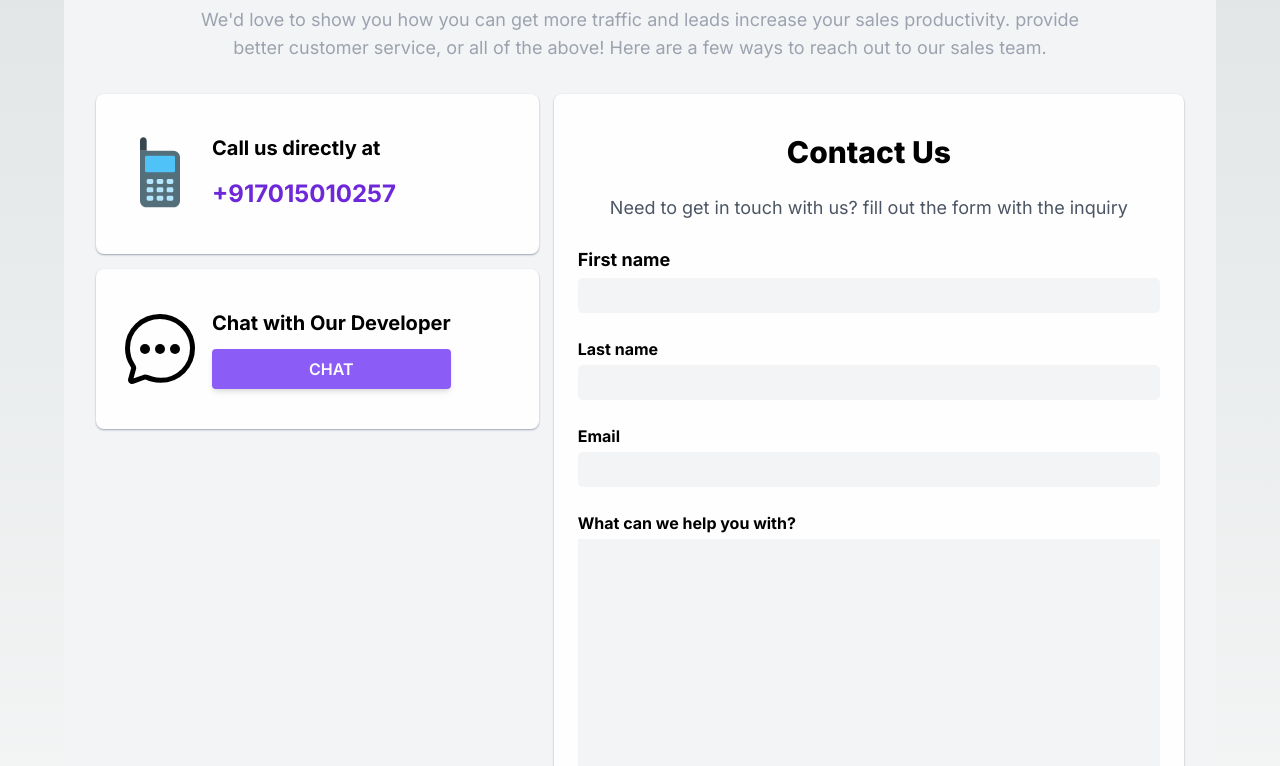
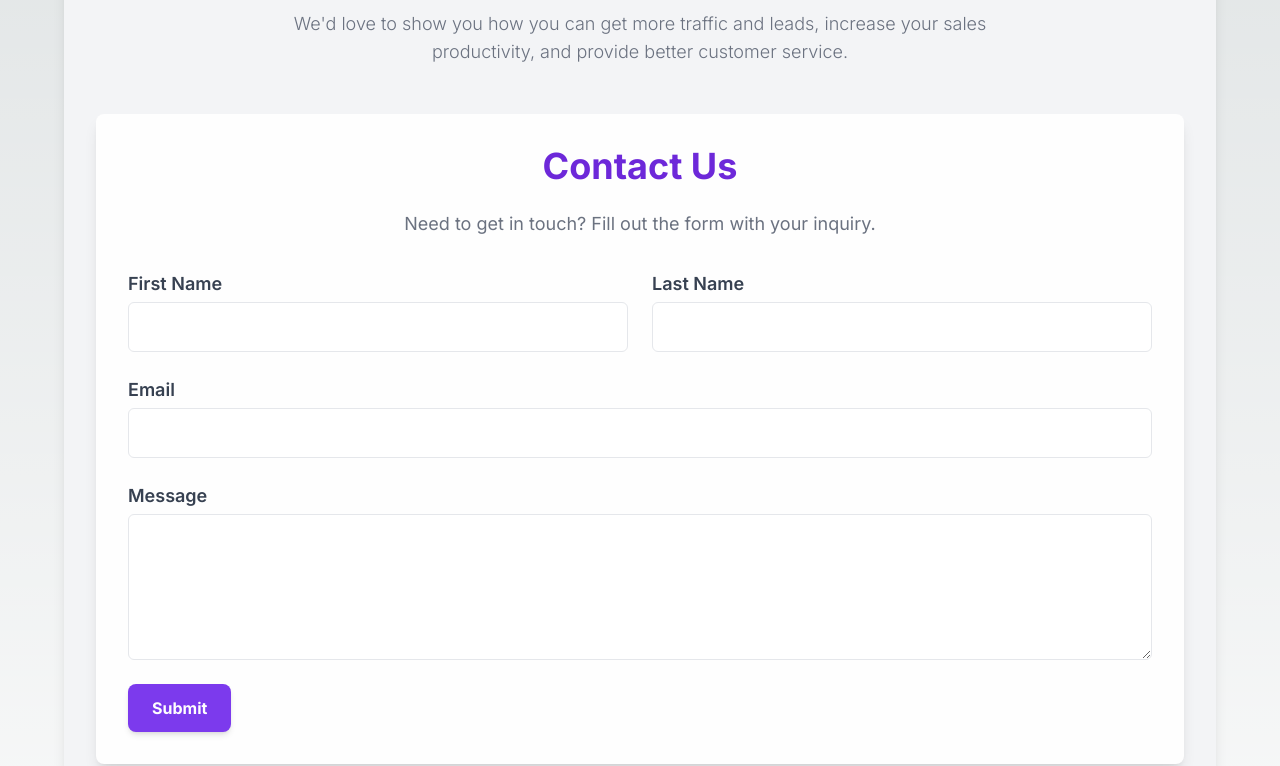
Before and after one commit to ashishyadav21/conpany-website, a Next.js app: page /contact-us in a window 1280 px wide. Shown: the part 634-1400 px from the top of the page. Built offline with nearby package versions, Linux system fonts and the light colour scheme.

Commit message:
implemented email functionality

```diff
--- a/package.json
+++ b/package.json
@@ -9,7 +9,10 @@
     "lint": "next lint"
   },
   "dependencies": {
+    "@emailjs/browser": "^4.4.1",
     "classnames": "^2.5.1",
+    "emailjs": "^4.0.3",
+    "emailjs-com": "^3.2.0",
     "next": "^14.2.13",
     "react": "^18",
     "react-dom": "^18",
--- a/src/app/layout.tsx
+++ b/src/app/layout.tsx
@@ -7,7 +7,7 @@ import Footer from "@/components/Footer";
 const inter = Inter({ subsets: ["latin"] });
 
 export const metadata: Metadata = {
-  title: "Create Next App",
+  title: "ionsoftinc",
   description: "Generated by create next app",
 };
 
--- a/src/components/ContactUS.tsx
+++ b/src/components/ContactUS.tsx
@@ -1,104 +1,153 @@
 "use client";
-import { IoChatbubbleEllipsesOutline } from "react-icons/io5";
-import { FcCellPhone } from "react-icons/fc";
-import React from "react";
+import React, { useState } from "react";
+import emailjs from 'emailjs-com';
 import { useRouter } from "next/navigation";
-import "./ContactUs.css";
+import CustomImage from "./CustomImage";
+import Modal from "./Modal";
+import { relative } from "path";
+
 const ContactUs = () => {
   const router = useRouter();
+  const [formData, setFormData] = useState({
+    firstName: '',
+    to_name: 'ashishplus4me@gmail.com',
+    lastName: '',
+    from_name: '',
+    message: ''
+  });
+
+  const [isSent, setIsSent] = useState(false);
+  const [error, setError] = useState('');
+
+  const sendEmail = (e: React.FormEvent) => {
+    e.preventDefault();
+
+    emailjs.send(
+      'service_35vhb1a',           // Replace with your EmailJS Service ID
+      'template_xlvigdj',          // Replace with your EmailJS Template ID
+      formData,                    // The form data object
+      '0cFK8ENEnLd8f_-qI'            // Replace with your EmailJS Public Key (User ID)
+    ).then(
+      (result) => {
+        console.log('Email successfully sent!', result.text);
+        setIsSent(true);
+        setError('');
+      },
+      (error) => {
+        console.error('There was an error:', error.text);
+        setIsSent(false);
+        setError('Failed to send email.');
+      }
+    );
+  };
+
+  const handleChange = (e: React.ChangeEvent<HTMLInputElement | HTMLTextAreaElement>) => {
+    setFormData({
+      ...formData,
+      [e.target.name]: e.target.value,
+    });
+  };
 
   return (
-    <div>
     <div className="scroll-snap-y scroll-smooth">
-        <section className="h-[576px] bg-event bg-cover z-10 bg-center items-center justify-center">
+      <section className="h-[576px] bg-cover z-10 bg-center flex items-center justify-center">
+        <CustomImage
+          src="/images/developer_word_1.png"
+          alt='Developer_Work'
+          width={500}
+          height={700}
+        />
       </section>
 
-        <div className="container bg-gray-100 -mt-20 m-auto max-w-6xl p-8 text-black py-10 mb-10">
-          <div className="container text-center m-auto w-100 grid gap-3">
-            <h1 className="font-extrabold text-4xl sm:text-3xl">
-              CONTACT US ABOUT HUBSPOT'S SOFTWARE
-            </h1>
-            <p className="font-normal text-xl sm:text-lg mb-8 text-gray-400">
-              We'd love to show you how you can get more traffic and leads
-              increase your sales productivity. provide better customer service,
-              or all of the above! Here are a few ways to reach out to our sales
-              team.
+
+      <div className={`container bg-gray-100 -mt-20 mx-auto max-w-6xl p-8 text-black py-10 mb-10 rounded-lg shadow-lg ${isSent ? 'relative' : ''}`}>
+        {isSent &&
+          <Modal
+            type='success'
+            message="Email sent successfully!"
+            duration={5000}
+          />}
+        {error &&
+          <Modal
+            type='error'
+            message={error}
+          />}
+
+        <div className="text-center mx-auto space-y-4 max-w-3xl">
+          <h2 className="font-extrabold text-2xl md:text-3xl text-black">
+            Contact us about HubSpot&#39;s software
+          </h2>
+          <p className="text-lg md:text-lg font-light text-gray-500 leading-relaxed">
+            We&#39;d love to show you how you can get more traffic and leads,
+            increase your sales productivity, and provide better customer service.
           </p>
         </div>
-          <div className="gridcontainer">
-            <div className="flex-container">
-              <div className="container first py-10 px-6 bg-white shadow-sm shadow-gray-400 hover:shadow-2xl hover:shadow-gray-600 rounded-lg flex flex-row gap-3">
-                <div className="left">
-                  <FcCellPhone size={80} />
+
+
+        <div className="mt-12 bg-white shadow-lg rounded-lg p-8">
+          <h3 className="text-3xl md:text-4xl font-bold text-center text-violet-700 mb-6">
+            Contact Us
+          </h3>
+          <p className="text-lg text-gray-500 text-center mb-8">
+            Need to get in touch? Fill out the form with your inquiry.
+          </p>
+
+          <form onSubmit={sendEmail} className="space-y-6">
+            <div className="grid grid-cols-1 md:grid-cols-2 gap-6">
+              <div className="flex flex-col">
+                <label htmlFor="firstName" className="text-lg font-semibold text-gray-700">First Name</label>
+                <input
+                  type="text"
+                  name="firstName"
+                  className="mt-1 p-3 border rounded-md focus:ring-2 focus:ring-violet-500 focus:outline-none"
+                  onChange={handleChange}
+                  required
+                />
               </div>
-                <div className="right grid gap-3">
-                  <h3 className="text-xl font-bold">Call us directly at</h3>
-                  <h2 className="text-2xl font-bold text-violet-700">+917015010257</h2>
-                </div>
-              </div>
-              <div className="container second py-10 px-6 bg-white shadow-sm shadow-gray-400 hover:shadow-2xl hover:shadow-gray-600 rounded-lg flex flex-row gap-3">
-                <div className="left">
-                  <IoChatbubbleEllipsesOutline size={80} />
-                </div>
-                <div className="right grid gap-3">
-                  <h3 className="text-xl font-bold">Chat with Our Developer</h3>
-                  <button className="py-2 px-5 bg-violet-500 text-white font-semibold rounded shadow-md hover:bg-violet-700 focus:outline-none focus:ring focus:ring-violet-400 focus:ring-opacity-75 transition-all duration-300 ease-in-out hover:-translate-y-1">
-                    CHAT
-                  </button>
-                </div>
+              <div className="flex flex-col">
+                <label htmlFor="lastName" className="text-lg font-semibold text-gray-700">Last Name</label>
+                <input
+                  type="text"
+                  name="lastName"
+                  className="mt-1 p-3 border rounded-md focus:ring-2 focus:ring-violet-500 focus:outline-none"
+                  onChange={handleChange}
+                  required
+                />
               </div>
             </div>
 
-            <div className="container form py-10 text-center px-6 grid gap-6 bg-white shadow-sm shadow-gray-400 hover:shadow-2xl hover:shadow-gray-600 rounded-lg">
-              <h3 className="text-4xl sm:text-3xl font-extrabold">
-                Contact Us
-              </h3>
-              <p className="font-normal text-xl sm:text-lg text-gray-600">
-                Need to get in touch with us? fill out the form with the inquiry{" "}
-              </p>
-              <form action="" className="grid gap-6">
-                <div className="input grid gap-1">
-                  <label htmlFor="fn" className=" text-left text-lg font-bold ">
-                    First name
-                  </label>
+            <div className="flex flex-col">
+              <label htmlFor="from_name" className="text-lg font-semibold text-gray-700">Email</label>
               <input
-                    type="text"
-                    className="focus:outline-none inputfield px-2 bg-gray-100"
+                type="email"
+                name="from_name"
+                className="mt-1 p-3 border rounded-md focus:ring-2 focus:ring-violet-500 focus:outline-none"
+                onChange={handleChange}
+                required
               />
             </div>
-                <div className="input grid gap-1">
-                  <label htmlFor="ln" className="text-left font-bold">
-                    Last name
-                  </label>
-                  <input
-                    type="text"
-                    className="focus:outline-none inputfield px-2 bg-gray-100"
+
+            <div className="flex flex-col">
+              <label htmlFor="message" className="text-lg font-semibold text-gray-700">Message</label>
+              <textarea
+                name="message"
+                className="mt-1 p-3 border rounded-md focus:ring-2 focus:ring-violet-500 focus:outline-none"
+                onChange={handleChange}
+                rows={5}
+                required
               />
             </div>
-                <div className="input grid gap-1">
-                  <label htmlFor="email" className="text-left font-bold">
-                    Email
-                  </label>
-                  <input
-                    type="email"
-                    className="focus:outline-none inputfield px-2 bg-gray-100"
-                  />
-                </div>
-                <div className="input grid gap-1 text-left">
-                  <label htmlFor="text" className="font-bold">
-                    What can we help you with?
-                  </label>
-                  <textarea
-                    name="text"
-                    className="focus:outline-none p-2 bg-gray-100"
-                  ></textarea>
-                </div>
-                <button className="py-2 px-5 bg-violet-500 text-white font-semibold rounded shadow-md hover:bg-violet-700 focus:outline-none focus:ring focus:ring-violet-400 focus:ring-opacity-75 transition-all duration-300 ease-in-out hover:-translate-y-1">
+
+            <button
+              type="submit"
+              className="py-3 px-6 bg-violet-600 text-white font-bold rounded-lg shadow-md hover:bg-violet-800 transition-transform transform hover:scale-105 focus:outline-none focus:ring-2 focus:ring-violet-400"
+            >
               Submit
             </button>
           </form>
-            </div>
-          </div>
+
+          {isSent && <p className="text-greenText mt-4 text-center">Email sent successfully!</p>}
+          {error && <p className="text-red-500 mt-4 text-center">{error}</p>}
         </div>
       </div>
     </div>
--- a/src/components/ContactUs.css
+++ /dev/null
@@ -1,82 +0,0 @@
-.gridcontainer {
-  display: grid;
-  gap: 15px;
-  grid-template-columns: repeat(1fr, 2);
-}
-.flex-container {
-  display: flex;
-  flex-direction: column;
-  gap: 15px;
-}
-.first,
-.second {
-  height: fit-content;
-  cursor:pointer;
-}
-.form {
-  grid-row: 1/2;
-  grid-column: 2/3;
-  cursor:pointer;
-}
-.form, .first, .second
-{
-  transition:all 0.5s ease-in-out;
-}
-.first:hover, .second:hover
-{
-  scale:1.02;
-}
-.form:hover
-{
-  scale:1.01;
-}
-.inputfield
-{
-  height:35px;
-  border-radius:5px;
-}
-textarea
-{
-  height:300px;
-  resize:none;
-}
-@media (max-width: 800px) {
-  .gridcontainer {
-    grid-template-columns: 1fr;
-  }
-  .flex-container {
-    order: 2;
-  }
-  .form {
-    order: 0;
-    grid-row: 1/2;
-    grid-column: 1/2;
-  }
-  .first, .second
-  {
-    width:60%;
-    margin:auto;
-  }
-  .first
-  {
-    transform: translateX(-50px);
-  }
-  .second
-  {
-    transform: translateX(50px);
-  }
-}
-@media (max-width: 640px) {
-  .first, .second
-  {
-    width:100%;
-  }
-  .first
-  {
-    transform: translateX(0px);
-  }
-  .second
-  {
-    transform: translateX(0px);
-  }
-}
--- /dev/null
+++ b/src/components/Modal.tsx
@@ -0,0 +1,34 @@
+import React, { useEffect, useState } from 'react';
+
+
+interface props {
+    type: string,
+    message: string,
+    duration?: number
+}
+
+const SlideInComponent = (props: props) => {
+    const { type, message, duration } = props
+    const [isVisible, setIsVisible] = useState(false);
+
+    useEffect(() => {
+        const timer = setTimeout(() => {
+            setIsVisible(true);
+        }, 100);
+
+        const timer1 = setTimeout(() => {
+            setIsVisible(false);
+        }, duration);
+
+        return () => { clearTimeout(timer); clearTimeout(timer1) };
+
+    }, []);
+
+    return (
+        <div className={`w-80 h-12 p-3 m-4 mr-6 text-white rounded-lg border-solid border-slate-300 ${type == 'success' ? 'bg-green' : 'bg-red-700'} absolute right-0 bottom-0 transition-transform duration-500 ${isVisible ? 'translate-y-0' : 'hidden'}`}>
+            {message}
+        </div>
+    );
+};
+
+export default SlideInComponent;
```
Also changed, not shown: src/app/page.tsx (+9 -2 lines), src/components/Footer.tsx (+9 -3 lines). Lines whose indentation alone changed are shown as unchanged.
